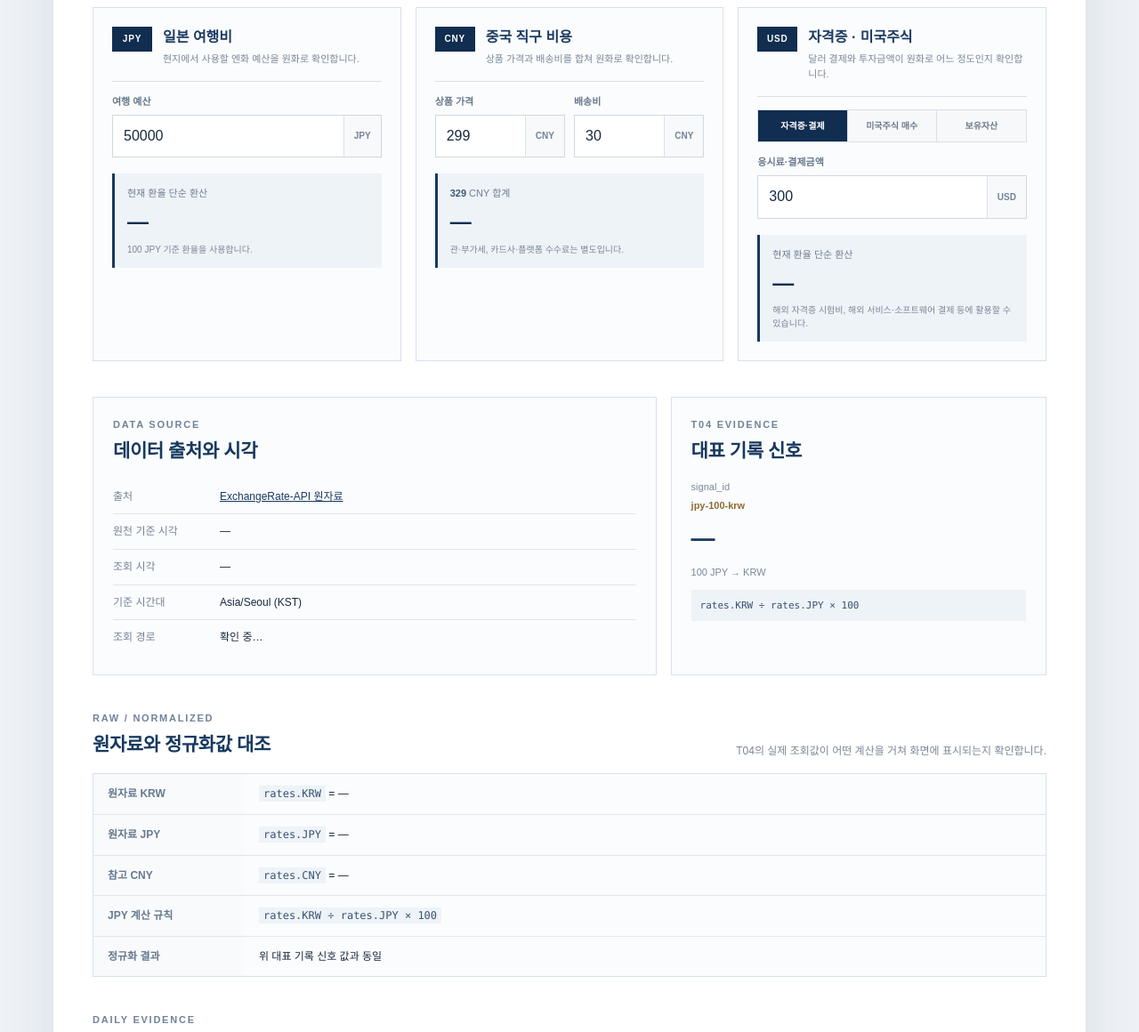
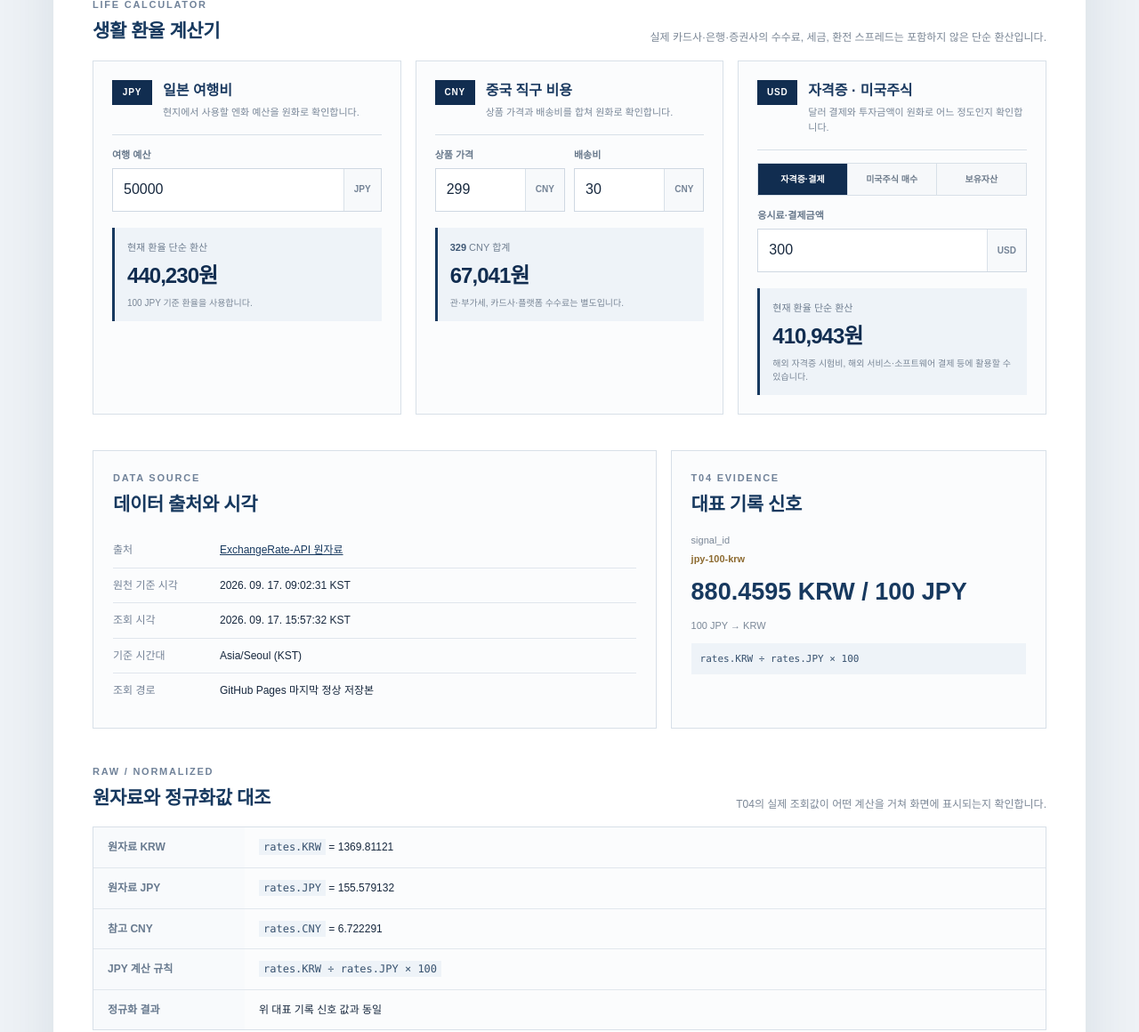
Before and after one commit to Taetaeeee/SKT_ALEPT_Tasks, a plain HTML site: page T04_exchange_board/index.html in a window 1280 px wide. Shown: the part 834-1994 px from the top of the page at 89% size. Drawn offline with Linux system fonts and the light colour scheme; no server answers.

Commit message:
Add files via upload

```diff
--- /dev/null
+++ b/T04_exchange_board/data/current-rates.json
@@ -0,0 +1,18 @@
+{
+  "schema_version": 1,
+  "source_url": "https://open.er-api.com/v6/latest/USD",
+  "source_observed_at": "2026-09-17T00:02:31Z",
+  "fetched_at": "2026-09-17T06:57:32Z",
+  "raw": {
+    "result": "success",
+    "base_code": "USD",
+    "time_last_update_unix": 1789603351,
+    "time_last_update_utc": "Thu, 17 Sep 2026 00:02:31 +0000",
+    "rates": {
+      "USD": 1,
+      "KRW": 1369.81121,
+      "JPY": 155.579132,
+      "CNY": 6.722291
+    }
+  }
+}
--- a/T04_exchange_board/js/app.js
+++ b/T04_exchange_board/js/app.js
@@ -1,5 +1,8 @@
-import { fetchLiveRates, LIVE_SOURCE_URL } from './exchange-api.js';
 import { setupCalculators } from './calculators.js';
+
+const LIVE_SOURCE_URL = 'https://open.er-api.com/v6/latest/USD';
+const SNAPSHOT_URL = './data/current-rates.json';
+const DIRECT_TIMEOUT_MS = 8000;
 
 const els = {
   status: document.querySelector('#status'), statusText: document.querySelector('#status-text'),
@@ -14,38 +17,177 @@ const els = {
 let latestData = null;
 let generatedRecord = null;
 
-const kstDateTime = new Intl.DateTimeFormat('ko-KR', { timeZone:'Asia/Seoul', year:'numeric', month:'2-digit', day:'2-digit', hour:'2-digit', minute:'2-digit', second:'2-digit', hour12:false });
+const kstDateTime = new Intl.DateTimeFormat('ko-KR', {
+  timeZone:'Asia/Seoul', year:'numeric', month:'2-digit', day:'2-digit',
+  hour:'2-digit', minute:'2-digit', second:'2-digit', hour12:false
+});
 const won0 = new Intl.NumberFormat('ko-KR', { maximumFractionDigits:0 });
 
-function formatKst(date) { return date instanceof Date && !Number.isNaN(date.getTime()) ? `${kstDateTime.format(date)} KST` : '-'; }
-function formatNumber(value, digits=2) { return new Intl.NumberFormat('ko-KR',{minimumFractionDigits:digits,maximumFractionDigits:digits}).format(value); }
-function setLoading(v){ els.refresh.disabled=v; els.refresh.textContent=v?'조회 중…':'↻ 최신 환율 다시 조회'; }
-function showError(message){ els.status.dataset.state='error'; els.statusText.textContent='현재 환율 조회 실패'; els.errorBox.hidden=false; els.errorBox.textContent=`${message} 마지막으로 화면에 표시된 값이 있다면 그대로 유지합니다.`; }
+function formatKst(date) {
+  return date instanceof Date && !Number.isNaN(date.getTime()) ? `${kstDateTime.format(date)} KST` : '—';
+}
+function formatNumber(value, digits=2) {
+  return new Intl.NumberFormat('ko-KR', { minimumFractionDigits:digits, maximumFractionDigits:digits }).format(value);
+}
+function setLoading(value) {
+  els.refresh.disabled = value;
+  els.refresh.textContent = value ? '조회 중…' : '↻ 최신 환율 다시 조회';
+}
+function setMessage(state, text, detail='', kind='') {
+  els.status.dataset.state = state;
+  els.statusText.textContent = text;
+  if (detail) {
+    els.errorBox.hidden = false;
+    els.errorBox.dataset.kind = kind;
+    els.errorBox.textContent = detail;
+  } else {
+    els.errorBox.hidden = true;
+    els.errorBox.dataset.kind = '';
+    els.errorBox.textContent = '';
+  }
+}
+
+function validateRaw(raw) {
+  if (!raw || raw.result !== 'success' || raw.base_code !== 'USD') throw new Error('환율 원천의 응답 상태가 예상과 다릅니다.');
+  for (const code of ['KRW','JPY','CNY']) {
+    if (!Number.isFinite(Number(raw.rates?.[code])) || Number(raw.rates[code]) <= 0) {
+      throw new Error(`${code} 환율 값이 없거나 형식이 올바르지 않습니다.`);
+    }
+  }
+}
+
+function normalize(raw, fetchedAt, mode, sourceUrl=LIVE_SOURCE_URL) {
+  validateRaw(raw);
+  const krw = Number(raw.rates.KRW);
+  const jpy = Number(raw.rates.JPY);
+  const cny = Number(raw.rates.CNY);
+  const sourceObservedAt = raw.time_last_update_unix
+    ? new Date(Number(raw.time_last_update_unix) * 1000)
+    : new Date(raw.time_last_update_utc);
+  if (Number.isNaN(sourceObservedAt.getTime())) throw new Error('원천 기준 시각을 해석할 수 없습니다.');
+  return {
+    mode,
+    sourceUrl,
+    sourceObservedAt,
+    fetchedAt,
+    raw,
+    normalized: {
+      usdKrw: krw,
+      cnyKrw: krw / cny,
+      jpy100Krw: (krw / jpy) * 100
+    }
+  };
+}
+
+async function fetchJson(url, timeoutMs=DIRECT_TIMEOUT_MS, options={}) {
+  const controller = new AbortController();
+  const timer = setTimeout(() => controller.abort(), timeoutMs);
+  try {
+    const response = await fetch(url, { cache:'no-store', ...options, signal:controller.signal });
+    if (!response.ok) throw new Error(`HTTP ${response.status}`);
+    return await response.json();
+  } catch (error) {
+    if (error?.name === 'AbortError') throw new Error(`${Math.round(timeoutMs/1000)}초 안에 응답이 오지 않았습니다.`);
+    throw error;
+  } finally {
+    clearTimeout(timer);
+  }
+}
+
+async function loadSnapshot() {
+  const snap = await fetchJson(`${SNAPSHOT_URL}?t=${Date.now()}`, 5000);
+  if (!snap?.raw || !snap?.fetched_at) throw new Error('저장 환율 파일 형식이 올바르지 않습니다.');
+  return normalize(snap.raw, new Date(snap.fetched_at), 'github-snapshot', snap.source_url || LIVE_SOURCE_URL);
+}
+
+async function loadDirect() {
+  const raw = await fetchJson(`${LIVE_SOURCE_URL}?t=${Date.now()}`, DIRECT_TIMEOUT_MS, { mode:'cors' });
+  return normalize(raw, new Date(), 'live-direct', LIVE_SOURCE_URL);
+}
 
 const renderCalculators = setupCalculators(() => latestData?.normalized ?? null);
 
-function render(data){
-  latestData=data; const { normalized, raw }=data;
-  els.jpy.textContent=`₩${formatNumber(normalized.jpy100Krw)}`; els.cny.textContent=`₩${formatNumber(normalized.cnyKrw)}`; els.usd.textContent=`₩${formatNumber(normalized.usdKrw)}`;
-  els.jpyContext.textContent=`약 ${won0.format((50000/100)*normalized.jpy100Krw)}원`;
-  els.cnyContext.textContent=`약 ${won0.format(299*normalized.cnyKrw)}원`;
-  els.usdContext.textContent=`약 ${won0.format(1000*normalized.usdKrw)}원`;
-  els.sourceObservedAt.textContent=formatKst(data.sourceObservedAt); els.fetchedAt.textContent=formatKst(data.fetchedAt); els.lastUpdated.textContent=formatKst(data.fetchedAt); els.timezone.textContent='Asia/Seoul (KST)';
-  els.rawKrw.textContent=raw.rates.KRW; els.rawJpy.textContent=raw.rates.JPY; els.rawCny.textContent=raw.rates.CNY; els.normalizedJpy.textContent=`${formatNumber(normalized.jpy100Krw,4)} KRW / 100 JPY`;
-  els.sourceLink.href=data.sourceUrl; els.sourceLink.textContent='ExchangeRate-API 원자료';
-  els.status.dataset.state='fresh';
-  if(data.mode==='github-snapshot'){ els.statusText.textContent='공개 원천 직접 조회 실패 · GitHub 저장 환율 표시 중'; els.fetchMode.textContent='GitHub Actions 저장본 (실제 공개 원천에서 수집)'; }
-  else { els.statusText.textContent='최신 공개 환율 직접 조회 성공'; els.fetchMode.textContent='브라우저 → 공개 원천 직접 조회'; }
-  els.errorBox.hidden=true; renderCalculators();
+function render(data) {
+  latestData = data;
+  const { normalized, raw } = data;
+  els.jpy.textContent = `₩${formatNumber(normalized.jpy100Krw)}`;
+  els.cny.textContent = `₩${formatNumber(normalized.cnyKrw)}`;
+  els.usd.textContent = `₩${formatNumber(normalized.usdKrw)}`;
+  els.jpyContext.textContent = `약 ${won0.format((50000 / 100) * normalized.jpy100Krw)}원`;
+  els.cnyContext.textContent = `약 ${won0.format(299 * normalized.cnyKrw)}원`;
+  els.usdContext.textContent = `약 ${won0.format(1000 * normalized.usdKrw)}원`;
+  els.sourceObservedAt.textContent = formatKst(data.sourceObservedAt);
+  els.fetchedAt.textContent = formatKst(data.fetchedAt);
+  els.lastUpdated.textContent = formatKst(data.fetchedAt);
+  els.timezone.textContent = 'Asia/Seoul (KST)';
+  els.rawKrw.textContent = raw.rates.KRW;
+  els.rawJpy.textContent = raw.rates.JPY;
+  els.rawCny.textContent = raw.rates.CNY;
+  els.normalizedJpy.textContent = `${formatNumber(normalized.jpy100Krw, 4)} KRW / 100 JPY`;
+  els.sourceLink.href = data.sourceUrl;
+  els.sourceLink.textContent = 'ExchangeRate-API 원자료';
+  renderCalculators();
 }
 
-async function loadRates(){ setLoading(true); try{ render(await fetchLiveRates()); }catch(e){ console.error(e); showError(e?.message||'알 수 없는 오류가 발생했습니다.'); }finally{ setLoading(false); } }
+async function loadRates() {
+  setLoading(true);
+  let snapshot = null;
+  let snapshotError = null;
 
-function kstDateKey(date){ const parts=new Intl.DateTimeFormat('en-CA',{timeZone:'Asia/Seoul',year:'numeric',month:'2-digit',day:'2-digit'}).formatToParts(date); const map=Object.fromEntries(parts.map(p=>[p.type,p.value])); return `${map.year}-${map.month}-${map.day}`; }
+  // 1) 같은 origin의 마지막 정상 스냅샷을 먼저 표시해 빈 화면을 피한다.
+  try {
+    snapshot = await loadSnapshot();
+    render(snapshot);
+    els.fetchMode.textContent = 'GitHub Pages 저장본 · 최신 원천 확인 중';
+    setMessage('stale', '마지막 정상 환율을 먼저 표시했습니다. 최신 공개 원천을 확인 중입니다.');
+  } catch (error) {
+    snapshotError = error;
+    console.warn('snapshot load failed:', error);
+  }
 
-function makeRecord(){
-  if(!latestData){ els.recordJson.textContent='먼저 실제 환율 조회가 성공해야 합니다.'; return; }
-  generatedRecord={
+  // 2) 공개 원천을 직접 조회한다. 실패하면 기존 snapshot을 보존한다.
+  try {
+    const direct = await loadDirect();
+    render(direct);
+    els.fetchMode.textContent = '브라우저 → 공개 원천 직접 조회';
+    setMessage('fresh', '최신 공개 환율 직접 조회 성공');
+  } catch (error) {
+    console.warn('direct rate fetch failed:', error);
+    if (snapshot) {
+      els.fetchMode.textContent = 'GitHub Pages 마지막 정상 저장본';
+      setMessage(
+        'stale',
+        '최신 공개 원천 조회 실패 · 마지막 정상 환율 표시 중',
+        `최신 원천을 직접 가져오지 못했습니다 (${error?.message || '알 수 없는 오류'}). 마지막 정상값은 지우지 않았습니다. 원천 기준 시각과 수집 시각을 확인한 뒤 다시 시도할 수 있습니다.`,
+        'stale'
+      );
+    } else {
+      setMessage(
+        'error',
+        '환율을 불러오지 못했습니다',
+        `공개 원천과 저장 환율을 모두 불러오지 못했습니다. 직접 조회 오류: ${error?.message || '알 수 없음'} / 저장본 오류: ${snapshotError?.message || '알 수 없음'}`
+      );
+      els.fetchMode.textContent = '조회 실패';
+    }
+  } finally {
+    setLoading(false);
+  }
+}
+
+function kstDateKey(date) {
+  const parts = new Intl.DateTimeFormat('en-CA', {
+    timeZone:'Asia/Seoul', year:'numeric', month:'2-digit', day:'2-digit'
+  }).formatToParts(date);
+  const map = Object.fromEntries(parts.map(p => [p.type, p.value]));
+  return `${map.year}-${map.month}-${map.day}`;
+}
+
+function makeRecord() {
+  if (!latestData) {
+    els.recordJson.textContent = '먼저 실제 환율 또는 마지막 정상 저장 환율을 불러와야 합니다.';
+    return;
+  }
+  generatedRecord = {
     signal_id:'jpy-100-krw',
     record_date:kstDateKey(latestData.fetchedAt),
     source_url:latestData.sourceUrl,
@@ -53,15 +195,27 @@ function makeRecord(){
     normalized_value:Number(latestData.normalized.jpy100Krw.toFixed(4)),
     unit:'KRW/100JPY',
     fetched_at:latestData.fetchedAt.toISOString(),
+    fetch_mode:latestData.mode,
     raw_krw:latestData.raw.rates.KRW,
     raw_jpy:latestData.raw.rates.JPY
   };
-  els.recordJson.textContent=JSON.stringify(generatedRecord,null,2); els.downloadRecord.disabled=false;
+  els.recordJson.textContent = JSON.stringify(generatedRecord, null, 2);
+  els.downloadRecord.disabled = false;
 }
 
-function downloadRecord(){
-  if(!generatedRecord) return;
-  const blob=new Blob([`${JSON.stringify(generatedRecord,null,2)}\n`],{type:'application/json'}); const url=URL.createObjectURL(blob); const a=document.createElement('a'); a.href=url; a.download=`t04-day-${generatedRecord.record_date}.json`; a.click(); URL.revokeObjectURL(url);
+function downloadRecord() {
+  if (!generatedRecord) return;
+  const blob = new Blob([`${JSON.stringify(generatedRecord, null, 2)}\n`], { type:'application/json' });
+  const url = URL.createObjectURL(blob);
+  const a = document.createElement('a');
+  a.href = url;
+  a.download = `t04-day-${generatedRecord.record_date}.json`;
+  a.click();
+  setTimeout(() => URL.revokeObjectURL(url), 0);
 }
 
-els.sourceLink.href=LIVE_SOURCE_URL; els.refresh.addEventListener('click',loadRates); els.makeRecord.addEventListener('click',makeRecord); els.downloadRecord.addEventListener('click',downloadRecord); loadRates();
+els.sourceLink.href = LIVE_SOURCE_URL;
+els.refresh.addEventListener('click', loadRates);
+els.makeRecord.addEventListener('click', makeRecord);
+els.downloadRecord.addEventListener('click', downloadRecord);
+loadRates();
--- a/T04_exchange_board/style.css
+++ b/T04_exchange_board/style.css
@@ -32,9 +32,9 @@ h1{font-size:clamp(2.55rem,5.3vw,4rem);margin:8px 0 8px;letter-spacing:-.05em;co
 .live b{display:block;font-size:12px;letter-spacing:.05em}.live small{display:block;font-size:10px;color:#698072;margin-top:2px}
 .status-row{display:grid;grid-template-columns:1fr auto;background:#f8fafc;border:1px solid var(--line);border-top:0}
 .status{display:flex;align-items:center;gap:10px;padding:13px 16px;color:#4d6075;font-size:13px;font-weight:700}
-.status::before{content:"";width:8px;height:8px;border-radius:50%;background:#8a97a5}.status[data-state="fresh"]::before{background:var(--green)}.status[data-state="error"]::before{background:var(--red)}
+.status::before{content:"";width:8px;height:8px;border-radius:50%;background:#8a97a5}.status[data-state="fresh"]::before{background:var(--green)}.status[data-state="stale"]::before{background:var(--gold)}.status[data-state="error"]::before{background:var(--red)}
 .refresh{border:0;border-left:1px solid var(--line);background:#dce6f1;color:var(--navy);font-weight:800;padding:0 20px;cursor:pointer}.refresh:hover{background:#cfdae7}.refresh:disabled{opacity:.6;cursor:wait}
-.error{margin-top:12px;border:1px solid #e0bbbb;background:var(--red-bg);color:#8f3636;padding:13px 15px;font-size:13px}
+.error{margin-top:12px;border:1px solid #e0bbbb;background:var(--red-bg);color:#8f3636;padding:13px 15px;font-size:13px}.error[data-kind="stale"]{border-color:#d8c69d;background:#fffaf0;color:#72551d}
 .ticker{display:grid;grid-template-columns:repeat(3,1fr) .7fr;background:var(--navy);color:#fff;margin:0 0 42px}
 .ticker-item,.ticker-source{padding:18px 20px;border-right:1px solid var(--line-dark)}
 .ticker-item span,.ticker-source span{display:block;font-size:10px;color:#9fb0c5;letter-spacing:.09em;font-weight:800}.ticker-item b{display:block;font-size:24px;letter-spacing:-.03em;margin-top:2px}.ticker-item em{display:block;font-style:normal;font-size:10px;color:#8ea3ba;margin-top:2px}.ticker-source{display:flex;flex-direction:column;justify-content:center;border-right:0}.ticker-source strong{font-size:22px;margin:2px 0}.ticker-source small{color:#93a7bd;font-size:10px}
```
Also changed, not shown: T04_exchange_board/index.html (+3 -2 lines), T04_exchange_board/scripts/build-current-rates.mjs (added, +39 -0 lines).
